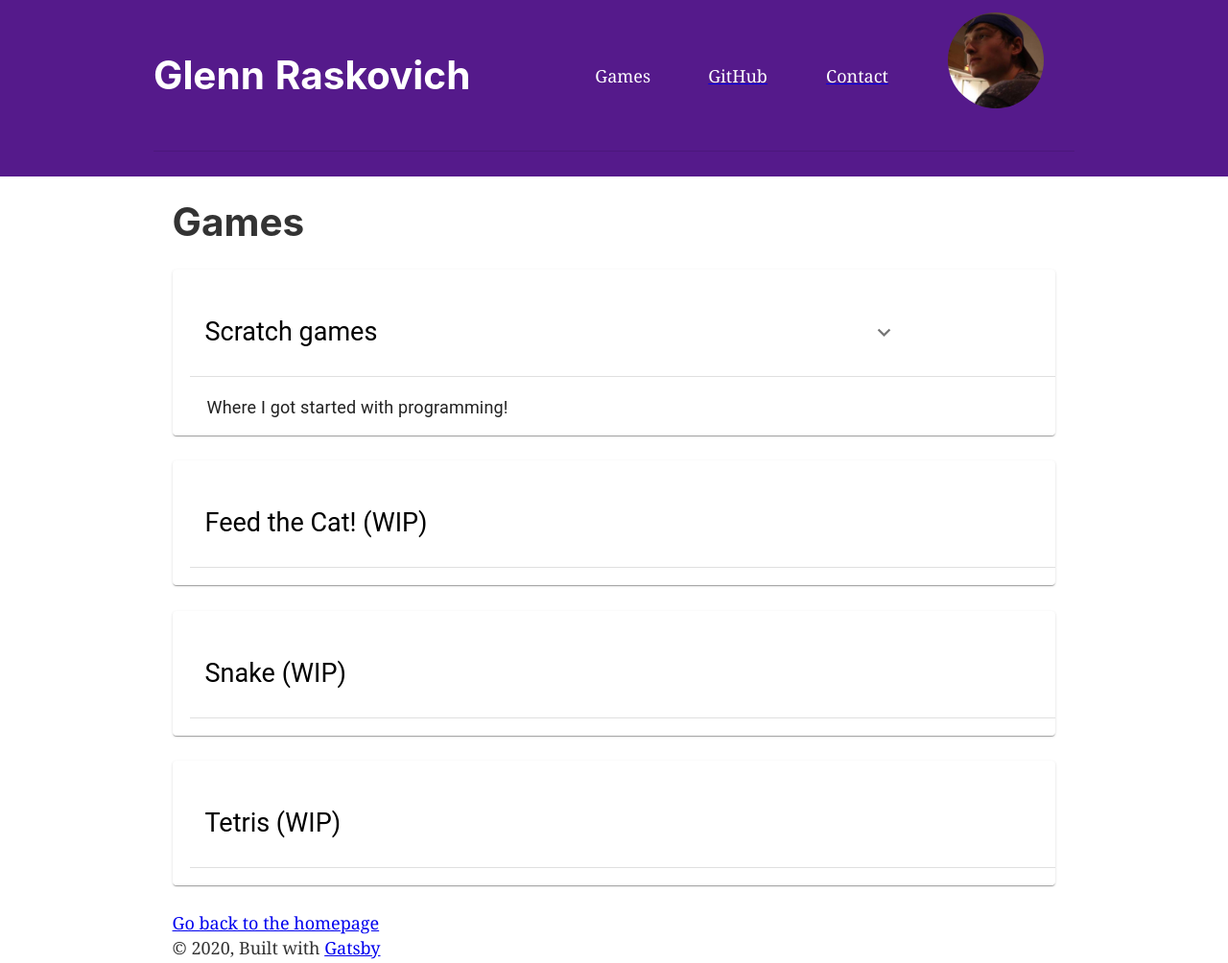
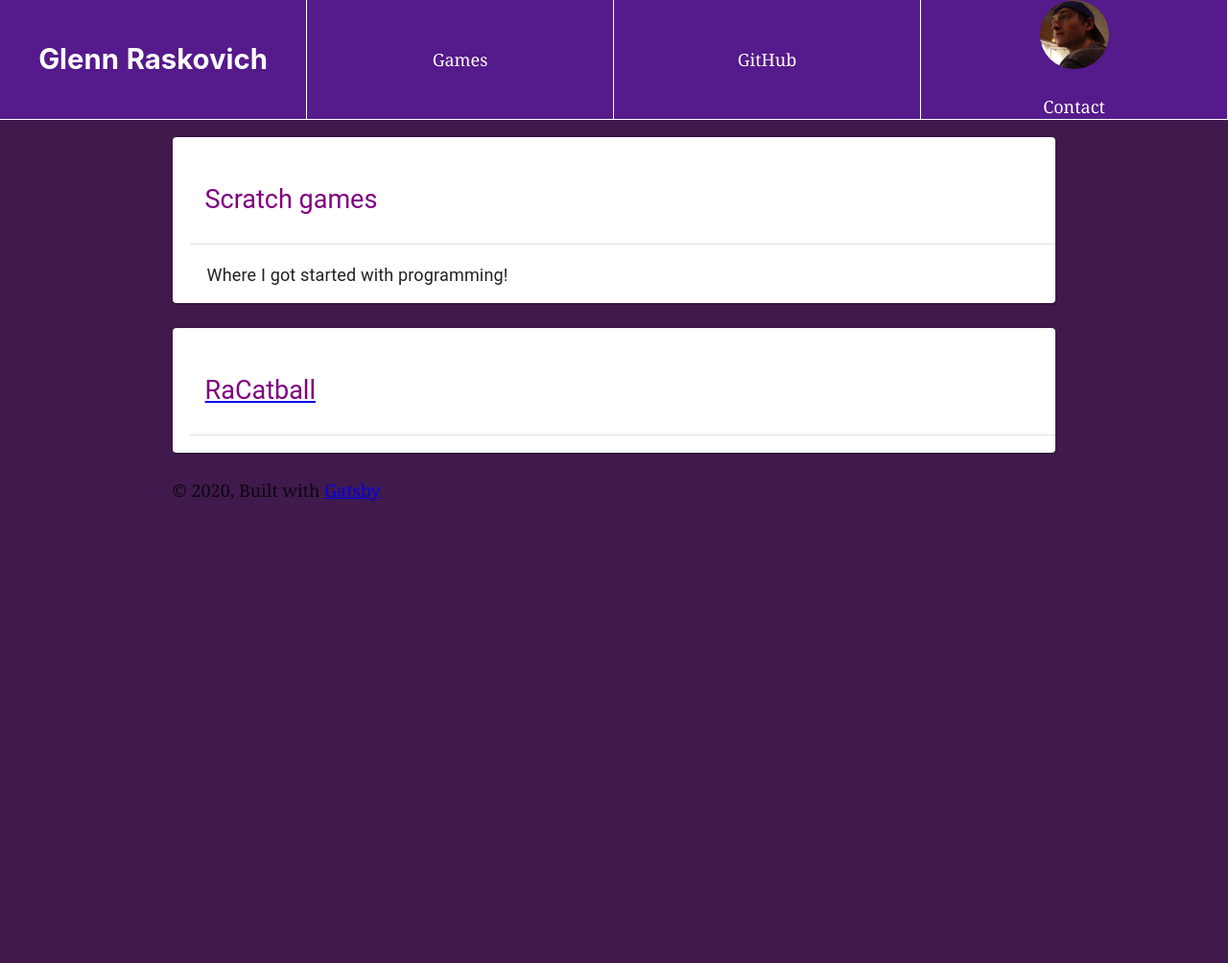
Before and after one commit to graskovi/graskovi.github.io, a Gatsby site: page /games in a window 1280 px wide. Shown: the whole page at 96% size. After the commit the page ends 800 px from the top, so only its background shows below. Built offline with nearby package versions, Linux system fonts and the light colour scheme; Gatsby itself is replaced by a stand-in of ours.

Commit message:
Improve header, portfolio and games page styling

```diff
--- a/package.json
+++ b/package.json
@@ -6,7 +6,7 @@
   "author": "Kyle Mathews <mathews.kyle@gmail.com>",
   "dependencies": {
     "@material-ui/core": "^4.3.3",
-    "@material-ui/icons": "^4.2.1",
+    "@material-ui/styles": "^4.10.0",
     "gatsby": "^2.13.36",
     "gatsby-image": "^2.2.6",
     "gatsby-plugin-manifest": "^2.2.4",
--- /dev/null
+++ b/src/components/custom.css
@@ -0,0 +1,13 @@
+/* Makes the entire page have a purple background */
+html {
+  background-color: #401a4c;
+}
+
+/* Puts main page content below the fixed header (see header.js) */
+main {
+  padding-top: 4em;
+}
+
+.contrast {
+  -webkit-text-stroke: 1px black; color: white;
+}
--- a/src/components/header.js
+++ b/src/components/header.js
@@ -1,6 +1,6 @@
+import React from 'react';
+import PropTypes from 'prop-types';
 import { Link } from 'gatsby';
-import PropTypes from 'prop-types';
-import React from 'react';
 
 import GlennImage from '../images/Glenn/Glenn_AtLNH.jpg';
 
@@ -8,79 +8,95 @@ const ContactUrl = 'https://www.linkedin.com/in/glenn-raskovich';
 const GitHubUrl = 'https://www.github.com/graskovi';
 
 const styles = {
+  avatar: {
+    width: '4em',
+    height: '4em',
+    borderRadius: 100,
+  },
   header: {
-    // 3700B3
     background: '#551A8B',
-    marginBottom: '1.45rem',
+    position: 'fixed',
+    width: '100%',
+    opacity: 1,
+    zIndex: 1,
   },
-  tab: {
+  linkContent: {
     color: 'white',
     textDecoration: 'none',
+    display: 'flex',
+    flexDirection: 'column',
+    justifyContent: 'space-around',
+    alignItems: 'center',
+    width: '100%',
   },
-  row: {
-    margin: '0 auto',
-    maxWidth: 960,
-    // padding: `1.45rem 1.0875rem`,
+  tabElement: {
+    border: 'solid',
+    borderColor: 'white',
+    borderLeftWidth: 0,
+    borderRightWidth: 1,
+    borderTopWidth: 0,
+    borderBottomWidth: 0.5,
+    textAlign: 'center',
+    display: 'flex',
+    flex: 1,
+    flexDirection: 'row',
+    padding: 0,
+  },
+  tableStyle: {
+    display: 'flex',
     alignContent: 'center',
-  },
-  text: {
-    color: 'white',
-    textDecoration: 'none',
-  },
-  avatar: {
-    width: 100,
-    height: 100,
-    borderRadius: 100,
+    flexDirection: 'row',
+    verticalAlign: 'middle',
   },
 };
 
-const Header = ({ siteTitle }) => (
-  <header
-    style={styles.header}
-  >
-    <div
-      style={styles.row}
-    >
-      <table cellPadding="0" cellSpacing="0" border="0">
-        <tbody>
-          <tr>
-            <td>
-              <h1 style={{ margin: 0 }}>
-                <Link to="/" style={styles.text}>
+const Header = ({ siteTitle }) => {
+  const homeTab = (
+    <td style={styles.tabElement}>
+      <Link to="/" style={styles.linkContent}>
+        <h2 style={{ margin: 0 }}>
           {siteTitle}
+        </h2>
       </Link>
-              </h1>
     </td>
-            <td>
-              <Link to="/games" style={styles.tab}>
+  );
+
+  const gamesTab = (
+    <td style={styles.tabElement}>
+      <Link to="/games" style={styles.linkContent}>
         Games
       </Link>
     </td>
-            <td>
-              <a href={GitHubUrl} target="_blank" rel="noopener noreferrer">
-                <div style={styles.tab}>
+  );
+
+  const githubTab = (
+    <td style={styles.tabElement}>
+      <a href={GitHubUrl} target="_blank" rel="noopener noreferrer" style={styles.linkContent}>
         GitHub
-                </div>
       </a>
     </td>
-            <td>
-              <a href={ContactUrl} target="_blank" rel="noopener noreferrer">
-                <div style={styles.tab}>
+  );
+
+  const contactTab = (
+    <td style={styles.tabElement}>
+      <a href={ContactUrl} target="_blank" rel="noopener noreferrer" style={styles.linkContent}>
+        <img src={GlennImage} alt="Glenn" style={styles.avatar} />
         Contact
-                </div>
       </a>
     </td>
-            <td>
-              <a href={ContactUrl} target="_blank" rel="noopener noreferrer">
-                <img src={GlennImage} alt="Glenn" style={styles.avatar} />
-              </a>
-            </td>
-          </tr>
-        </tbody>
-      </table>
-    </div>
+  );
+
+  return (
+    <header style={styles.header}>
+      <nav style={styles.tableStyle}>
+        {homeTab}
+        {gamesTab}
+        {githubTab}
+        {contactTab}
+      </nav>
     </header>
   );
+};
 
 Header.propTypes = {
   siteTitle: PropTypes.string,
--- a/src/components/project.js
+++ b/src/components/project.js
@@ -1,10 +1,10 @@
 import React from 'react';
 import PropTypes from 'prop-types';
+import { Link } from 'gatsby';
 import {
-  Card, CardActionArea, CardActions, CardContent, CardHeader,
-  Collapse, IconButton, Typography,
+  Card, CardActionArea, CardContent, CardHeader, Collapse, Typography,
 } from '@material-ui/core';
-import ExpandMoreIcon from '@material-ui/icons/ExpandMore';
+import { styled } from '@material-ui/styles';
 
 const styles = {
   link: {
@@ -24,6 +24,39 @@ const styles = {
   },
 };
 
+const StyledCardHeader = styled(CardHeader)({
+  color: 'purple',
+  borderColor: 'black',
+  borderRadius: 2,
+  textAlign: 'left',
+  textShadowColor: 'black',
+  textShadowOffset: { width: 2, height: 2 },
+  textShadowRadius: 2,
+});
+
+const isLinkExternal = (linkUrl) => linkUrl.startsWith('http');
+
+const linkFromUrl = (linkUrl, linkText) => {
+  if (isLinkExternal(linkUrl)) {
+    return <a href={linkUrl} target="_blank" rel="noopener noreferrer">{linkText}</a>;;
+  }
+  return <Link to={linkUrl}>{linkText}</Link>;
+};
+
+const linkWrapper = (linkUrl, project) => {
+  if (isLinkExternal(linkUrl)) {
+    return <a href={linkUrl} target="_blank" rel="noopener noreferrer">{project}</a>;
+  }
+  return <Link to={linkUrl}>{project}</Link>;
+};
+
+const navWrapper = (linkUrl, description, project) => {
+  if (linkUrl && !description) {
+    return linkWrapper(linkUrl, project);
+  }
+  return project;
+};
+
 const Project = ({
   name, dates, position, description, linkUrl,
 }) => {
@@ -32,24 +65,7 @@ const Project = ({
     setExpanded(!expanded);
   }
 
-  let titleElem;
-  if (linkUrl) {
-    if (linkUrl.startsWith('http')) {
-      titleElem = (
-        <a href={linkUrl} style={styles.link} target="_blank" rel="noopener noreferrer">
-          <CardHeader title={name} subheader={dates} />
-        </a>
-      );
-    } else {
-      titleElem = (
-        <a href={linkUrl} style={styles.link}>
-          <CardHeader title={name} subheader={dates} />
-        </a>
-      );
-    }
-  } else {
-    titleElem = <CardHeader title={name} subheader={dates} />;
-  }
+  const titleElem = <StyledCardHeader title={name} subheader={dates} />;
 
   let descriptionElem = null;
   if (description) {
@@ -68,32 +84,17 @@ const Project = ({
     }
   }
 
-  return (
+  return navWrapper(linkUrl, description, (
     <div>
-      <Card>
+      <Card
+        onClick={handleExpandClick}
+      >
         <CardActionArea>
           <table style={styles.table}>
             <tr>
               <td>
                 {titleElem}
               </td>
-              {
-                description
-                && (
-                  <td style={styles.rowEnd}>
-                    <CardActions disableSpacing>
-                      <IconButton
-                        styles={{ rotate: '100deg' }}
-                        onClick={handleExpandClick}
-                        aria-expanded={expanded}
-                        aria-label="Show description"
-                      >
-                        <ExpandMoreIcon />
-                      </IconButton>
-                    </CardActions>
-                  </td>
-                )
-              }
             </tr>
           </table>
           {
@@ -110,11 +111,10 @@ const Project = ({
               <Collapse in={expanded} timeout="auto" unmountOnExit>
                 <CardContent>
                   {descriptionElem}
-                  {/**
-                  <Typography paragraph>
-                    {description}
-                  </Typography>
-                  */}
+                  {
+                    linkUrl
+                    && (linkFromUrl(linkUrl, 'Check it out!'))
+                  }
                 </CardContent>
               </Collapse>
             )
@@ -123,7 +123,7 @@ const Project = ({
       </Card>
       <br />
     </div>
-  );
+  ));
 };
 
 Project.propTypes = {
@@ -134,4 +134,11 @@ Project.propTypes = {
   linkUrl: PropTypes.string,
 };
 
+Project.defaultProps = {
+  dates: null,
+  position: null,
+  description: null,
+  linkUrl: null,
+};
+
 export default Project;
--- a/src/data/resume.json
+++ b/src/data/resume.json
@@ -4,8 +4,8 @@
   },
   {
     "name": "UC San Diego Class of 2020",
-    "position": "B.S. Computer Science, Revelle College",
-    "description": "I started programming in Middle school with Scratch (see 'Games'), and since then I've been improving my ability to use programming to solve problems. From computer science tutoring & courses in AI, Machine Learning, Computer Vision & Computer Security at UC San Diego to frontend & backend app development to virtual reality to DevOps; I'm always looking to expand my skillset and do interesting work along the way!"
+    "position": "B.S. Computer Science, Jacobs School of Engineering, Revelle College",
+    "description": "I've been improving my ability to use programming to solve problems. From computer science tutoring & courses in AI, Machine Learning, Computer Vision & Computer Security at UC San Diego to frontend & backend app development to virtual reality to DevOps; I'm always looking to expand my skillset and do interesting work along the way!"
   },
   {
     "section": "Work Experience"
--- a/src/pages/feed-the-cat.tsx
+++ b/src/pages/feed-the-cat.tsx
@@ -2,7 +2,6 @@ import React from 'react';
 import { Link } from 'gatsby';
 
 import Layout from '../components/layout';
-// import Image from '../components/image';
 import SEO from '../components/seo';
 
 const styles = {
@@ -25,8 +24,7 @@ interface IState {
   health: number;
 }
 
-const FeedTheCatPage = () => {
-  return (
+const FeedTheCatPage = () => (
   <Layout>
     <SEO title="RaCatball" />
 
@@ -43,6 +41,5 @@ const FeedTheCatPage = () => {
     <Link to="/games">Go to my games!</Link>
   </Layout>
 );
-};
 
 export default FeedTheCatPage;
--- a/src/pages/games.js
+++ b/src/pages/games.js
@@ -4,6 +4,8 @@ import { Link } from 'gatsby';
 import Layout from '../components/layout';
 import SEO from '../components/seo';
 import Project from '../components/project';
+
+import '../components/custom.css';
 
 const GamesPage = () => (
   <Layout>
@@ -14,14 +16,10 @@ const GamesPage = () => (
       linkUrl="https://scratch.mit.edu/users/graskovich"
       position="Where I got started with programming!"
       description="Scratch is a visual programming language developed by the MIT
-      Media Lab. Its intuitive interface helped me get into programming in Middle
-      school, and it has held a special place in my heart ever since."
+      Media Lab. Its intuitive interface helped me start programming games in Middle
+      school, and I've been programming ever since."
     />
-    <Project name="Feed the Cat! (WIP)" linkUrl="/feed-the-cat" />
-    <Project name="Snake (WIP)" linkUrl="/snake" />
-    <Project name="Tetris (WIP)" linkUrl="/tetris" />
-    <Link to="/">Go back to the homepage</Link>
-    <br />
+    <Project name="RaCatball" linkUrl="/feed-the-cat" />
   </Layout>
 );
 
```
Also changed, not shown: src/components/Tetris/Cell.js (deleted, +0 -7 lines), src/components/Tetris/Display.js (deleted, +0 -7 lines), src/components/Tetris/Stage.js (deleted, +0 -9 lines), src/components/Tetris/StartButton.js (deleted, +0 -7 lines), src/components/Tetris/Tetris.js (deleted, +0 -23 lines), src/components/globalStyles.js (deleted, +0 -7 lines), src/components/layout.js (+17 -14 lines), src/pages/index.js (+4 -104 lines), src/pages/snake.js (deleted, +0 -23 lines), src/pages/tetris.js (deleted, +0 -25 lines), 1 other file. Lines whose indentation alone changed are shown as unchanged.
